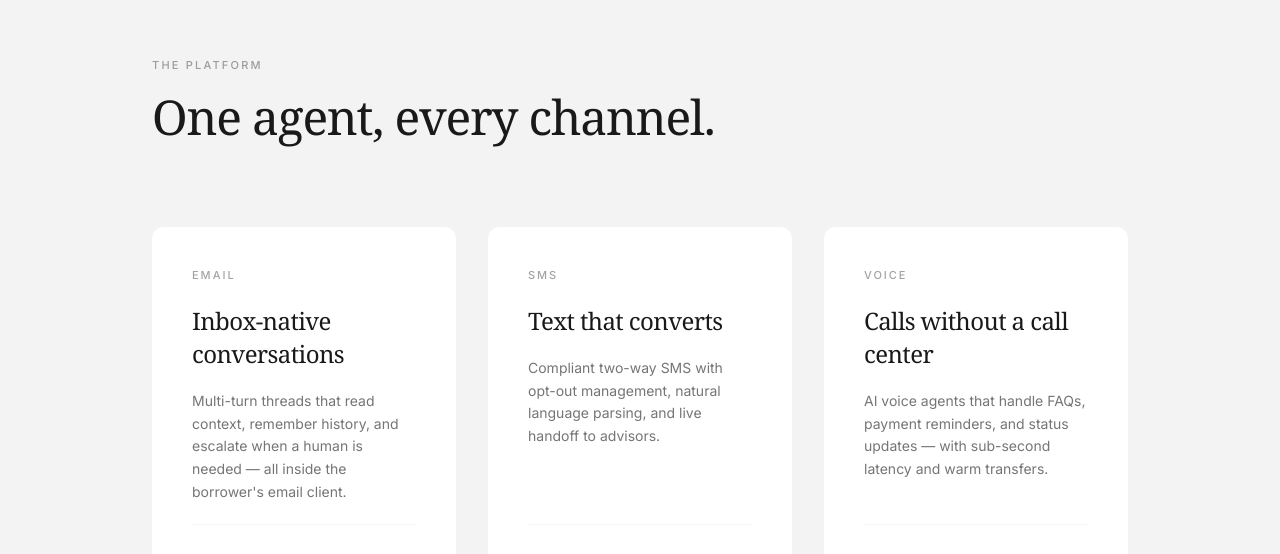
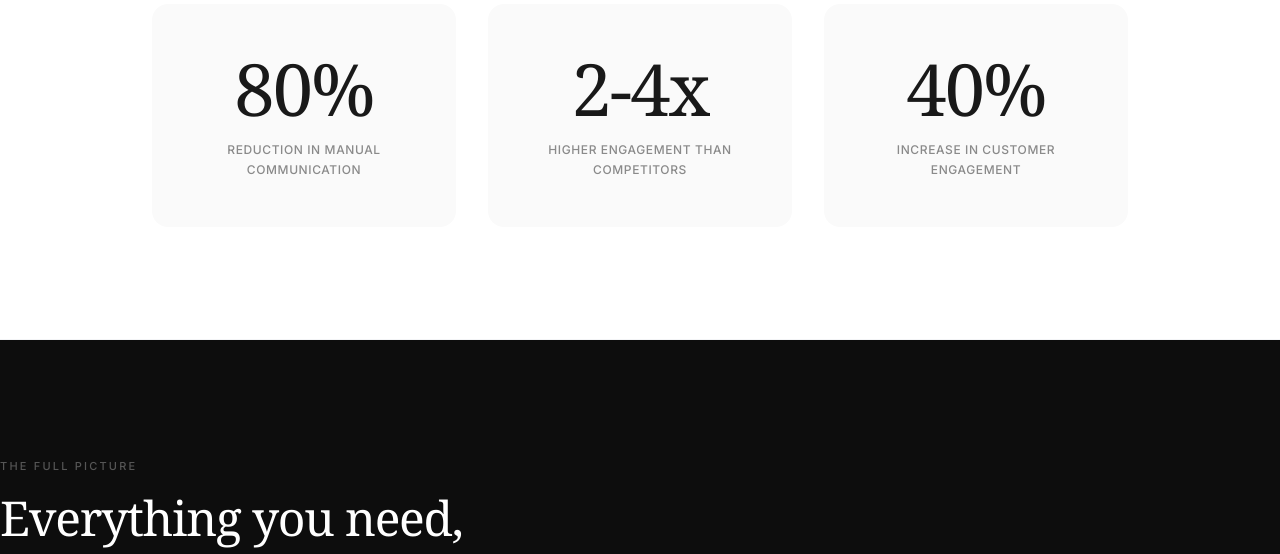
Before and after one commit to shrx404/boomerang-motion-landing, a Next.js app: page / in a window 1280 px wide. Shown: the part 1969-2523 px from the top of the page. Built offline with nearby package versions, Linux system fonts and the light colour scheme; a web font is replaced by a local one.

Commit message:
25: commented out the channels section of the home page

```diff
--- a/app/page.tsx
+++ b/app/page.tsx
@@ -60,7 +60,6 @@ const channels = [
     statLabel: "of calls resolved without a human",
   },
 ] as const;
-
 
 /* ─── page ────────────────────────────────────────────────────────────────── */
 
@@ -228,7 +227,7 @@ const Home = () => {
       </section>
 
       {/* ── CHANNELS ────────────────────────────────────────────────────── */}
-      <section id="solutions" className="w-full bg-[#F4F3F3]">
+      {/* <section id="solutions" className="w-full bg-[#F4F3F3]">
         <div className="max-w-5xl mx-auto px-4 sm:px-6 py-24 sm:py-32 md:py-40">
           <span className="text-[11px] uppercase tracking-[0.2em] text-[#191919]/40 font-medium">
             THE PLATFORM
@@ -264,12 +263,10 @@ const Home = () => {
             ))}
           </div>
         </div>
-      </section>
+      </section> */}
 
       {/* ── METRICS ─────────────────────────────────────────────────────── */}
       <MetricsSection />
-
-
 
       {/* ── BENTO GRID ──────────────────────────────────────────────────── */}
       <BentoSection />
```
